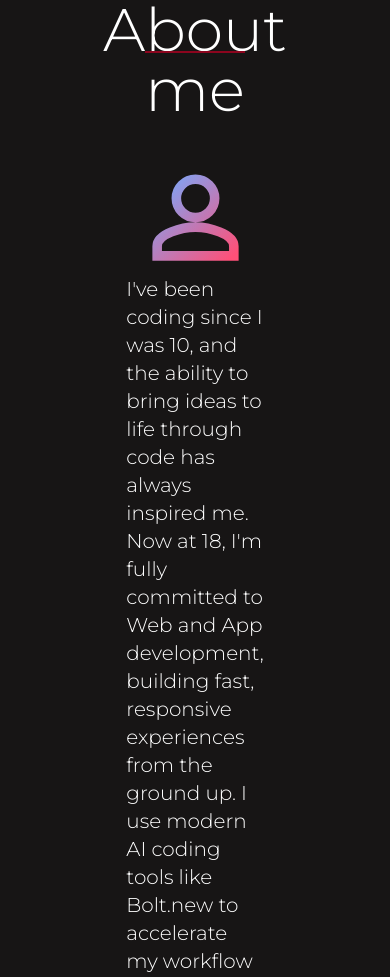
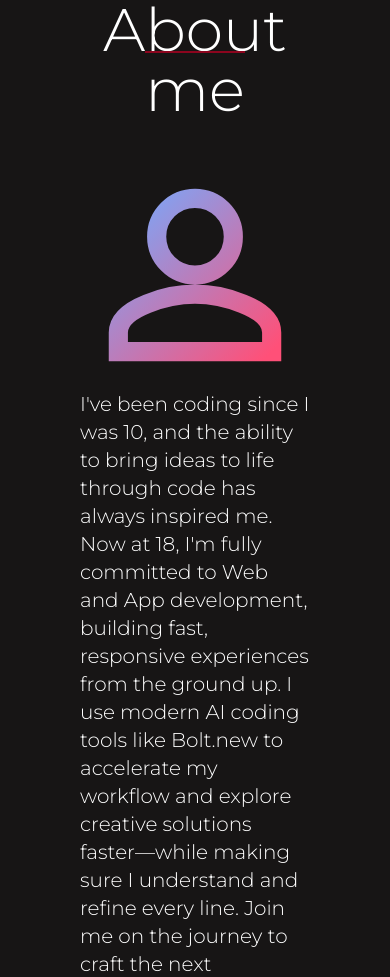
Before and after one commit to JayRice/portfolio, a React (Vite) app: page / in a window 390 px wide. Shown: the part 1020-1997 px from the top of the page. Built offline with nearby package versions, Linux system fonts and the light colour scheme; what tailwindcss-animated would draw is missing.

Commit message:
1.0.1 : 7/2 Fixed mobile text

```diff
--- a/package.json
+++ b/package.json
@@ -1,7 +1,7 @@
 {
   "name": "my-portfolio",
   "private": true,
-  "version": "0.0.0",
+  "version": "1.0.0",
   "type": "module",
   "scripts": {
     "dev": "vite",
--- a/src/App.tsx
+++ b/src/App.tsx
@@ -25,8 +25,8 @@ function App() {
           <DotAnimation  mode={"interactive"} className={"z-10 bg-background w-full h-full"}  stopDistance={125} mouseFadeDistanceParticle={1500} mouseFadeDistanceLine={1200}  />
 
         <div className={"flex gap-6 flex-col relative w-[100vw] h-[100vh] justify-center items-center z-20 "}>
-          <h1 className={"text-6xl animate-fade-left max-sm:text-3xl "}>Hello, I'm <span className={"text-prim "}>Jayden</span></h1>
-            <h2 className={"text-6xl animate-fade-right animate-delay-[1s]  max-sm:text-2xl"}>An AI Enchanced web developer.</h2>
+          <h1 className={"text-6xl animate-fade-left max-sm:text-3xl "}>Hello, I'm <span className={"text-prim"}>Jayden</span></h1>
+            <h2 className={"text-6xl animate-fade-right animate-delay-[1s] max-sm:text-2xl"}>An AI Enchanced web developer.</h2>
             <button className={"flex cursor-pointer items-center gap-2 border-2  max-sm:text-xl animate-fade-up border-prim p-4 text-2xl mt-4 hover:bg-prim animate-delay-[2s]"} onClick={() => {
                 scrollToSection("about")
             }}> View my work <ChevronDown className={"w-8 h-8"}/> </button>
@@ -47,9 +47,9 @@ function App() {
 
                   <div className={"flex flex-row justify-center gap-10 h-[100%] w-[100%] max-md:flex-col max-md:items-center"}>
 
-                      <div className={"flex justify-around items-center flex-col-reverse basis-1/2 max-w-1/2 grow-0 shrink-0 h-[100%] w-[100%] text-left"}>
+                      <div className={"flex justify-around items-center flex-col-reverse basis-1/2 max-w-1/2 max-sm:max-w-full grow-0 shrink-0 h-[100%] w-[100%] text-left"}>
 
-                          <p className={"relative basis-1/2 shrink-0 grow-0 lg:text-3xl md:text-xl text-xl  font-light bottom-[3%] "}>
+                          <p className={"relative basis-1/2 shrink-0 grow-0 lg:text-3xl md:text-xl  text-xl  font-light bottom-[3%] "}>
                               I've been coding since I was 10, and the ability to bring ideas to life through code has always inspired me. Now at 18, I'm fully committed to Web and App development, building fast, responsive experiences from the ground up.
                               I use modern AI coding tools like Bolt.new to accelerate my workflow and explore creative solutions faster—while making sure I understand and refine every line. Join me on the journey to craft the next generation of web experiences.
                           </p>
@@ -107,7 +107,7 @@ function App() {
               <h1 className={"relative text-6xl border-t-2 border-t-sec inline"}>  Projects </h1>
 
               <div className={"w-full h-full"}>
-                  <Project name={"PwnPrep"} imgSources={["./images/projects/pwnprep1", "./images/projects/pwnprep2", "./images/projects/pwnprep3"]} learnUrl={""} liveURL={""} status={"development"} className={"mt-20"}/>
+                  <Project name={"PwnPrep"} imgSources={["./images/projects/pwnprep1", "./images/projects/pwnprep2", "./images/projects/pwnprep3"]} learnUrl={"https://github.com/jayrice/pwnprep"} liveURL={"https://pwnprep.com"} status={"development"} className={"mt-20"}/>
                   <Project name={"DevMesa"} imgSources={["./images/projects/devmesa1", "./images/projects/devmesa2"]} learnUrl={""} liveURL={""} status={"hold"} className={"mt-20"}/>
 
               </div>
```
